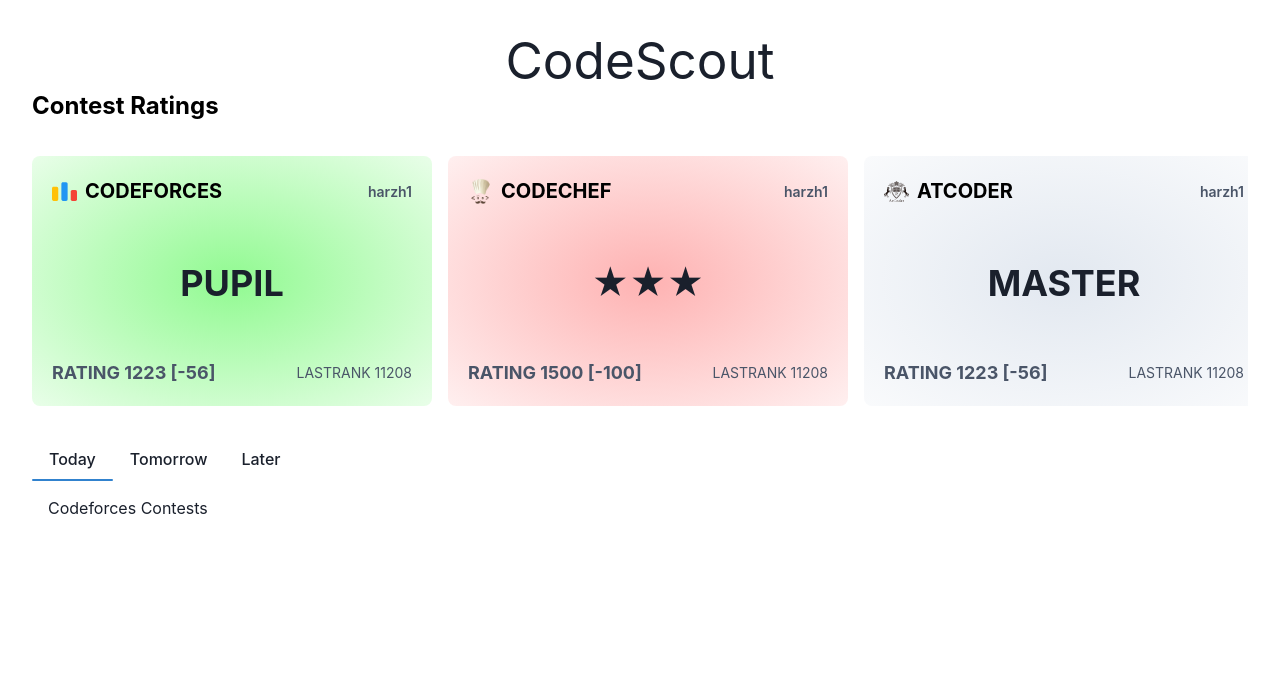
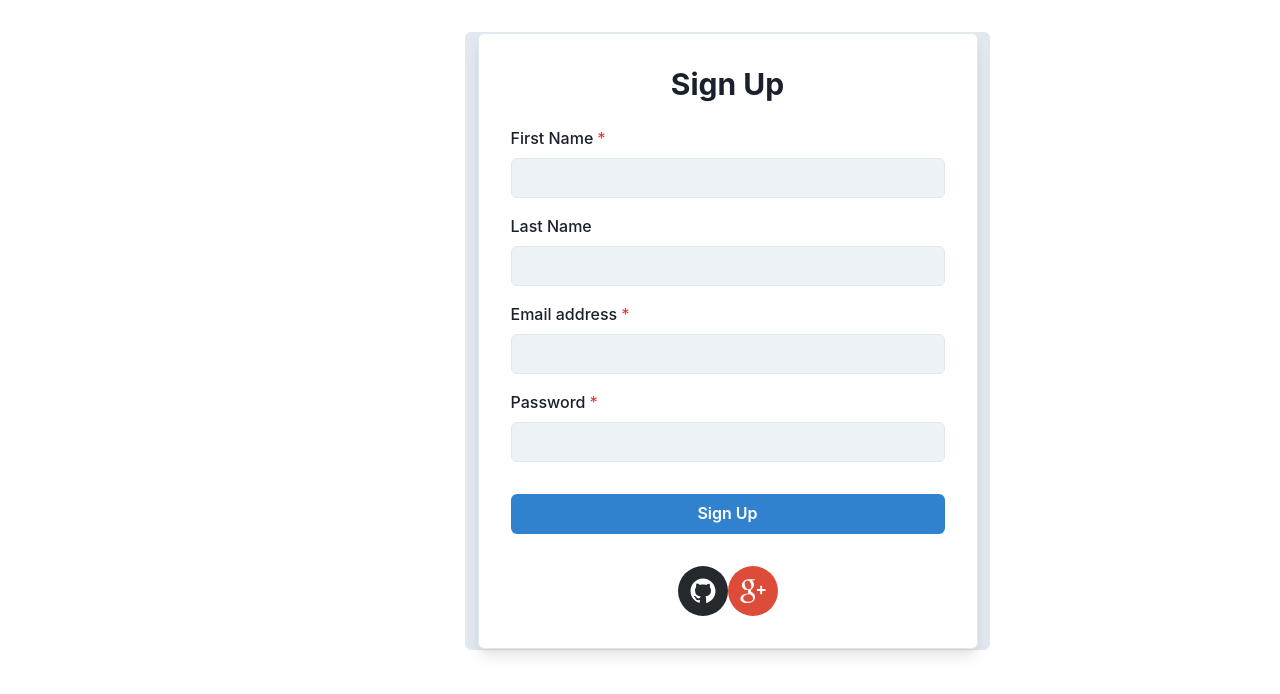
Before and after one commit to harzh1/CodeScout, a React (Vite) app in the folder client/: page / in a window 1280 px wide. Shown: the top 694 px of the page. Built offline with nearby package versions, Linux system fonts and the light colour scheme.

Commit message:
Login and SignUp frontend

```diff
--- a/client/package.json
+++ b/client/package.json
@@ -10,6 +10,7 @@
     "preview": "vite preview"
   },
   "dependencies": {
+    "@chakra-ui/icons": "^2.1.1",
     "@chakra-ui/react": "^2.8.2",
     "@emotion/react": "^11.13.3",
     "@emotion/styled": "^11.13.0",
@@ -17,7 +18,8 @@
     "prop-types": "^15.8.1",
     "react": "^18.3.1",
     "react-dom": "^18.3.1",
-    "react-router-dom": "^6.26.2"
+    "react-router-dom": "^6.26.2",
+    "react-social-icons": "^6.18.0"
   },
   "devDependencies": {
     "@eslint/js": "^9.9.0",
--- a/client/src/App.css
+++ b/client/src/App.css
@@ -64,3 +64,12 @@
   justify-content: center;
   gap: 1em;
 }
+
+
+.loginDiv{
+  display: flex;
+  justify-content: center;
+  align-items: center;
+  background-color: aqua;
+
+}
--- a/client/src/App.jsx
+++ b/client/src/App.jsx
@@ -1,14 +1,17 @@
 import "./App.css";
-import Header from "./components/Header";
-import Container from "./components/Container";
+//import Header from "./components/Header";
+//import Container from "./components/Container";
+import Loginpage from "./components/Loginpage";
+import SignupPage from "./components/SignupPage.jsx";
 
 function App() {
   return (
     <>
-      <Header />
-      <Container />
+      {/* <Header />
+      <Container /> */}
+      {/*<Loginpage />*/}
+      <SignupPage />
     </>
   );
 }
-
 export default App;
--- /dev/null
+++ b/client/src/components/Loginpage.jsx
@@ -0,0 +1,66 @@
+import React, { useState } from 'react';
+import { Box, Button, FormControl, FormLabel, Heading, Input, Stack } from '@chakra-ui/react';
+
+const LoginPage = () => {
+  const [email, setEmail] = useState('');
+  const [password, setPassword] = useState('');
+
+  const handleSubmit = (e) => {
+    e.preventDefault();
+  };
+
+  return (
+
+    <Box
+      display="flex"
+      alignItems="center"
+      justifyContent="center"
+      w={"100%"}
+      borderRadius="md"
+      borderWidth={1}
+      bg="gray.200"
+    >
+      <Box
+        maxW="400px"
+        width="100%"
+        p={6}
+        borderWidth={1}
+        borderRadius="md"
+        bg="white"
+        boxShadow="lg"
+      >
+        <Heading as="h2" size="lg" mb={6} textAlign="center">
+          Login
+        </Heading>
+        <form onSubmit={handleSubmit}>
+          <Stack spacing={4}>
+            <FormControl id="email" isRequired>
+              <FormLabel>Email address</FormLabel>
+              <Input
+                type="email"
+                value={email}
+                onChange={(e) => setEmail(e.target.value)}
+                bg="gray.100"
+              />
+            </FormControl>
+            <FormControl id="password" isRequired>
+              <FormLabel>Password</FormLabel>
+              <Input
+                type="password"
+                value={password}
+                onChange={(e) => setPassword(e.target.value)}
+                bg="gray.100"
+              />
+            </FormControl>
+            <Button type="submit" colorScheme="blue" width="full">
+              Login
+            </Button>
+          </Stack>
+        </form>
+      </Box>
+    </Box>
+
+  );
+};
+
+export default LoginPage;
--- /dev/null
+++ b/client/src/components/SignupPage.jsx
@@ -0,0 +1,94 @@
+import React, { useState } from 'react';
+import { Box, Button, FormControl, FormLabel, Heading, Input, Stack } from '@chakra-ui/react';
+import { SocialIcon } from 'react-social-icons';
+
+const SignupPage = () => {
+  const [firstName, setFirstName] = useState('');
+  const [lastName, setLastName] = useState('');
+  const [email, setEmail] = useState('');
+  const [password, setPassword] = useState('');
+
+  const handleSubmit = (e) => {
+    e.preventDefault();
+  };
+
+  return (
+    <Box
+      display="flex"
+      marginLeft="auto"
+      alignItems="center"
+      justifyContent="center"
+      w="150%"
+      borderRadius="md"
+      borderWidth={0.1}
+      bg="gray.200"
+    >
+      <Box
+        width="100%"
+        maxW="500px"
+        p={8}
+        borderWidth={1}
+        borderRadius="md"
+        bg="white"
+        boxShadow="lg"
+      >
+        <Heading as="h2" size="lg" mb={6} textAlign="center">
+          Sign Up
+        </Heading>
+        <form onSubmit={handleSubmit}>
+          <Stack spacing={4}>
+            <FormControl id="firstName" isRequired>
+              <FormLabel>First Name</FormLabel>
+              <Input
+                type="text"
+                value={firstName}
+                onChange={(e) => setFirstName(e.target.value)}
+                bg="gray.100"
+                width="100%"
+              />
+            </FormControl>
+            <FormControl id="lastName">
+              <FormLabel>Last Name</FormLabel>
+              <Input
+                type="text"
+                value={lastName}
+                onChange={(e) => setLastName(e.target.value)}
+                bg="gray.100"
+                width="100%"
+              />
+            </FormControl>
+            <FormControl id="email" isRequired>
+              <FormLabel>Email address</FormLabel>
+              <Input
+                type="email"
+                value={email}
+                onChange={(e) => setEmail(e.target.value)}
+                bg="gray.100"
+                width="100%"
+              />
+            </FormControl>
+            <FormControl id="password" isRequired>
+              <FormLabel>Password</FormLabel>
+              <Input
+                type="password"
+                value={password}
+                onChange={(e) => setPassword(e.target.value)}
+                bg="gray.100"
+                width="100%"
+              />
+            </FormControl>
+            <Button type="submit" colorScheme="blue" width="full" mt={4}>
+              Sign Up
+            </Button>
+            <Box marginLeft="auto"  marginRight="auto"  display="flex" alignItems="center" justifyContent="centre" mt={4}>
+              <SocialIcon url="https://github.com" />
+              <SocialIcon url="https://google.com" />
+            </Box>
+          </Stack>
+        </form>
+      </Box>
+    </Box>
+  );
+};
+
+export default SignupPage;
```
Also changed, not shown: 2 other files (tests, documents, lock files or other folders).
